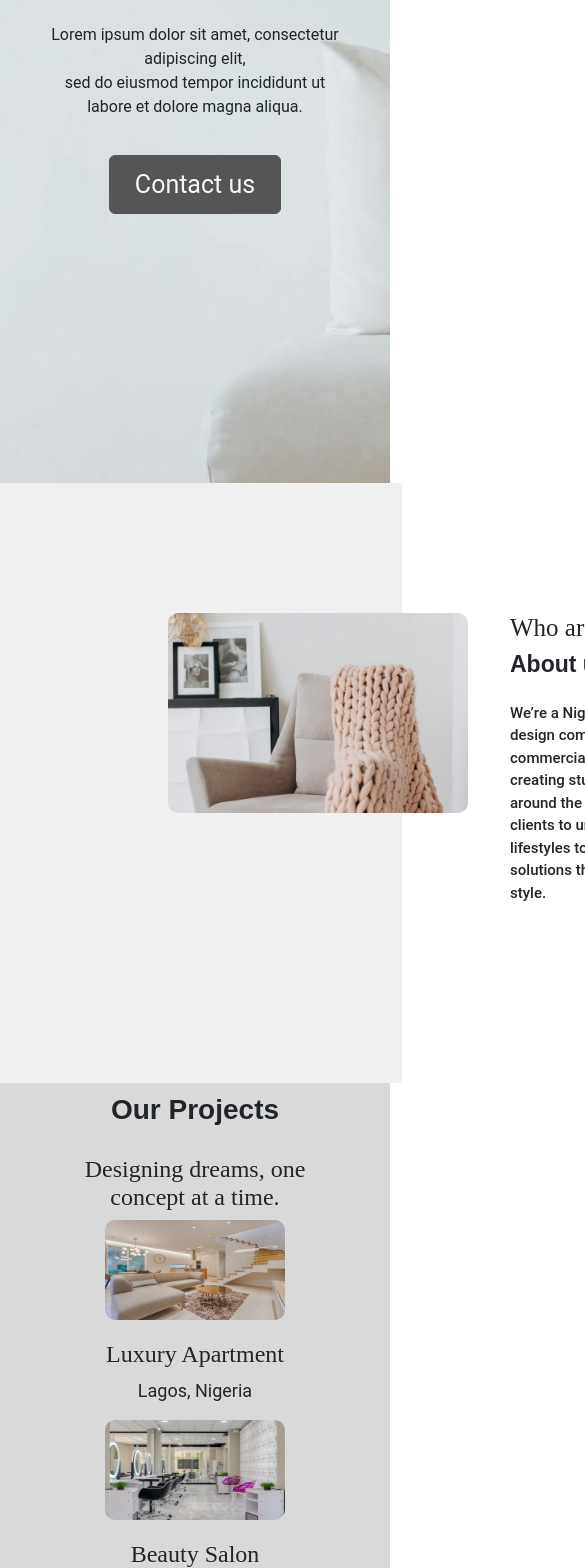
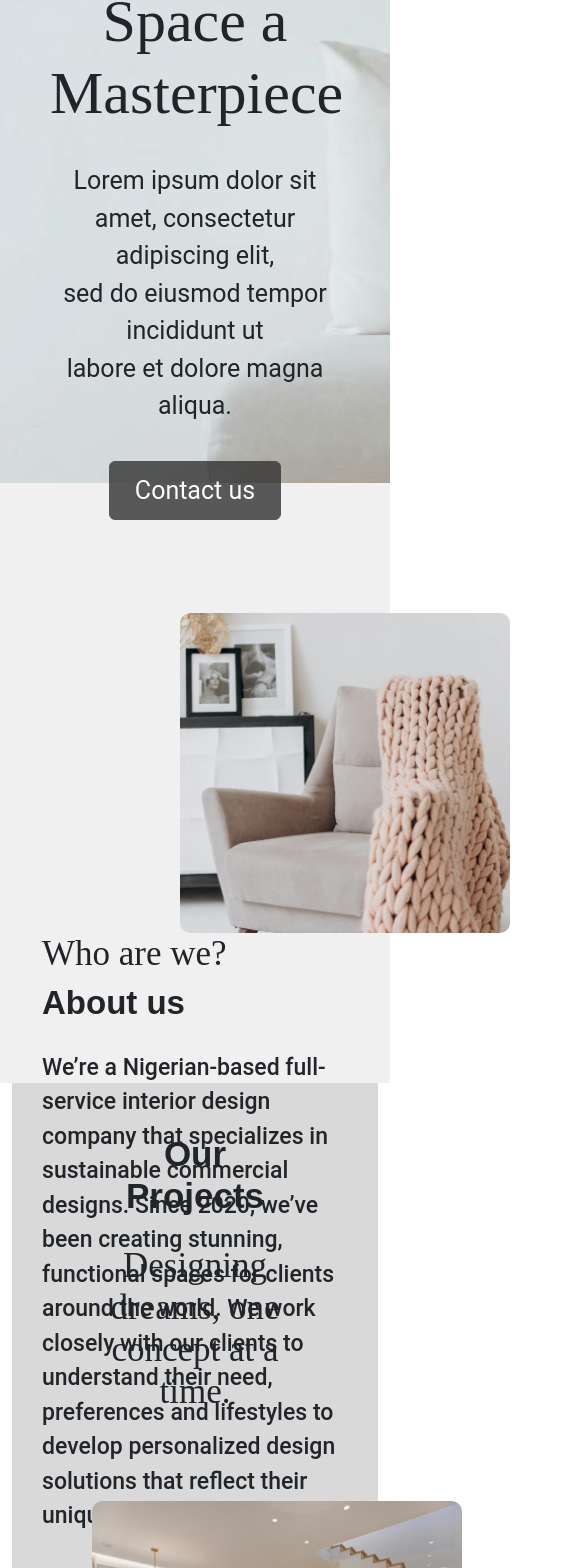
Before and after one commit to Tamarahhh/laviluxury, a React (Create React App) app: page / in a window 390 px wide. Shown: the part 417-1985 px from the top of the page, 585 px wide, since content can reach past the window. Built offline with nearby package versions, Linux system fonts and the light colour scheme.

Commit message:
minor changes

```diff
--- a/src/About.css
+++ b/src/About.css
@@ -34,32 +34,3 @@
   text-align: left;
   padding-top: 20px;
 }
-
-@media (max-width: 480px) {
-  .About {
-    flex-direction: column;
-  }
-
-  .About .image {
-    width: 300px;
-    height: 200px;
-    margin-bottom: 20px;
-  }
-
-  .About h2 {
-    font-size: 25px;
-    text-align: left;
-  }
-
-  .About h3 {
-    font-size: 23px;
-    font-weight: 800;
-    text-align: left;
-  }
-
-  .About p {
-    font-size: 15px;
-    text-align: left;
-    padding-top: 15px;
-  }
-}
--- a/src/About.js
+++ b/src/About.js
@@ -3,6 +3,7 @@ import "./About.css";
 
 export default function About() {
   return (
+    <div className="container">
       <div className="row About" id="about">
         <div className="col-md-6 image"></div>
         <div className="col-md-6">
@@ -10,12 +11,13 @@ export default function About() {
           <h3>About us</h3>
           <p>
             We’re a Nigerian-based full-service interior design company that
-          specializes in sustainable commercial designs. Since 2020, we’ve been
-          creating stunning, functional spaces for clients around the world. We
-          work closely with our clients to understand their need, preferences
-          and lifestyles to develop personalized design solutions that reflect
-          their unique vision and style.
+            specializes in sustainable commercial designs. Since 2020, we’ve
+            been creating stunning, functional spaces for clients around the
+            world. We work closely with our clients to understand their need,
+            preferences and lifestyles to develop personalized design solutions
+            that reflect their unique vision and style.
           </p>
+        </div>
       </div>
     </div>
   );
--- a/src/App.css
+++ b/src/App.css
@@ -46,13 +46,3 @@
 }
 
 @import url("https://fonts.googleapis.com/css2?family=Dancing+Script:wght@400..700&family=Poppins:ital,wght@0,100;0,200;0,300;0,400;0,500;0,600;0,700;0,800;0,900;1,100;1,200;1,300;1,400;1,500;1,600;1,700;1,800;1,900&family=Quintessential&family=Roboto:ital,wght@0,100;0,300;0,400;0,500;0,700;0,900;1,100;1,300;1,400;1,500;1,700;1,900&display=swap");
-
-@media (max-width: 480px) {
-  .home h1 {
-    font-size: 2rem;
-  }
-
-  .home p {
-    font-size: 1rem;
-  }
-}
--- a/src/Header.css
+++ b/src/Header.css
@@ -49,9 +49,3 @@ li a {
 li a:hover {
   text-decoration: underline;
 }
-
-@media (max-width: 480px) {
-  .Header .logo {
-    display: none;
-  }
-}
--- a/src/Project.css
+++ b/src/Project.css
@@ -65,35 +65,3 @@
   background: #f1f0f0;
   border: 1px solid #343333;
 }
-
-@media (max-width: 480px) {
-  .Projects {
-    padding-top: 10px;
-  }
-  .Projects .content {
-    display: flex;
-    justify-content: space-between;
-    align-items: flex-start;
-    padding: 0;
-  }
-  .Projects .content img {
-    width: 180px;
-    height: 100px;
-  }
-  .Projects h2 {
-    font-size: 28px;
-  }
-
-  .Projects h3 {
-    font-size: 24px;
-  }
-
-  .Projects p {
-    font-size: 18px;
-  }
-
-  .Projects .btn {
-    margin: 0;
-    padding: 3px 10px;
-  }
-}
--- a/src/Project.js
+++ b/src/Project.js
@@ -6,6 +6,7 @@ import office from "./images/office.png";
 
 export default function Project() {
   return (
+    <div className="container">
       <div className="Projects" id="projects">
         <h2>Our Projects</h2>
         <h3>Designing dreams, one concept at a time.</h3>
@@ -30,5 +31,6 @@ export default function Project() {
           View more
         </button>
       </div>
+    </div>
   );
 }
--- a/src/Service.css
+++ b/src/Service.css
@@ -85,27 +85,3 @@
   width: 60px;
   height: 60px;
 }
-
-@media (max-width: 480px) {
-  .Service h2 {
-    font-size: 20px;
-  }
-
-  .Service h3 {
-    font-size: 20px;
-  }
-
-  .service-content .box {
-    width: 150px;
-    height: 130px;
-    padding: 8px;
-  }
-
-  .box h2 {
-    font-size: 15px;
-  }
-
-  .box p {
-    display: none;
-  }
-}
--- a/src/Service.js
+++ b/src/Service.js
@@ -9,6 +9,7 @@ import renovation from "./images/renovation.png";
 
 export default function Service() {
   return (
+    <div className="container">
       <div className="Service" id="services">
         <h3>What do we offer?</h3>
         <h2>Our Services</h2>
@@ -86,5 +87,6 @@ export default function Service() {
           </div>
         </div>
       </div>
+    </div>
   );
 }
--- a/src/Testimonial.js
+++ b/src/Testimonial.js
@@ -29,6 +29,7 @@ const testimonials = [
 
 export default function Testimonial() {
   return (
+    <div className="container">
       <div className="Testimonial">
         <h3>What our clients say</h3>
         <h2>Testimonials</h2>
@@ -53,5 +54,6 @@ export default function Testimonial() {
           ))}
         </Carousel>
       </div>
+    </div>
   );
 }
```
Lines whose indentation alone changed are shown as unchanged.
